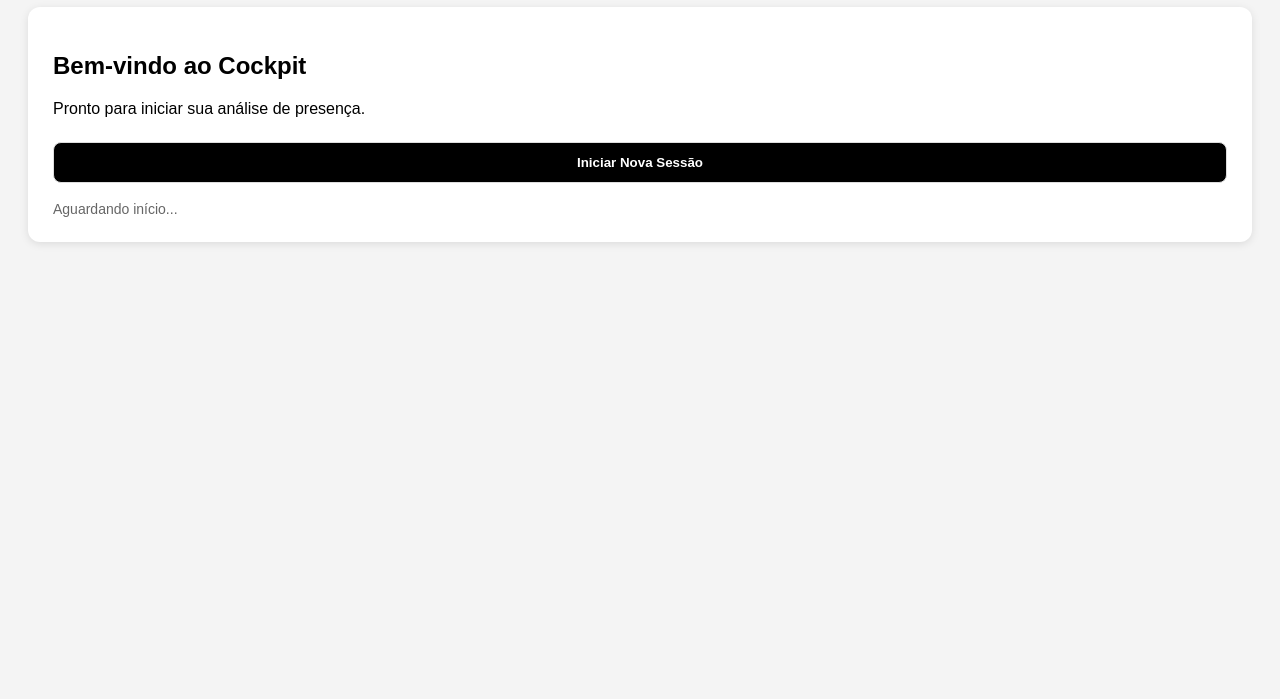
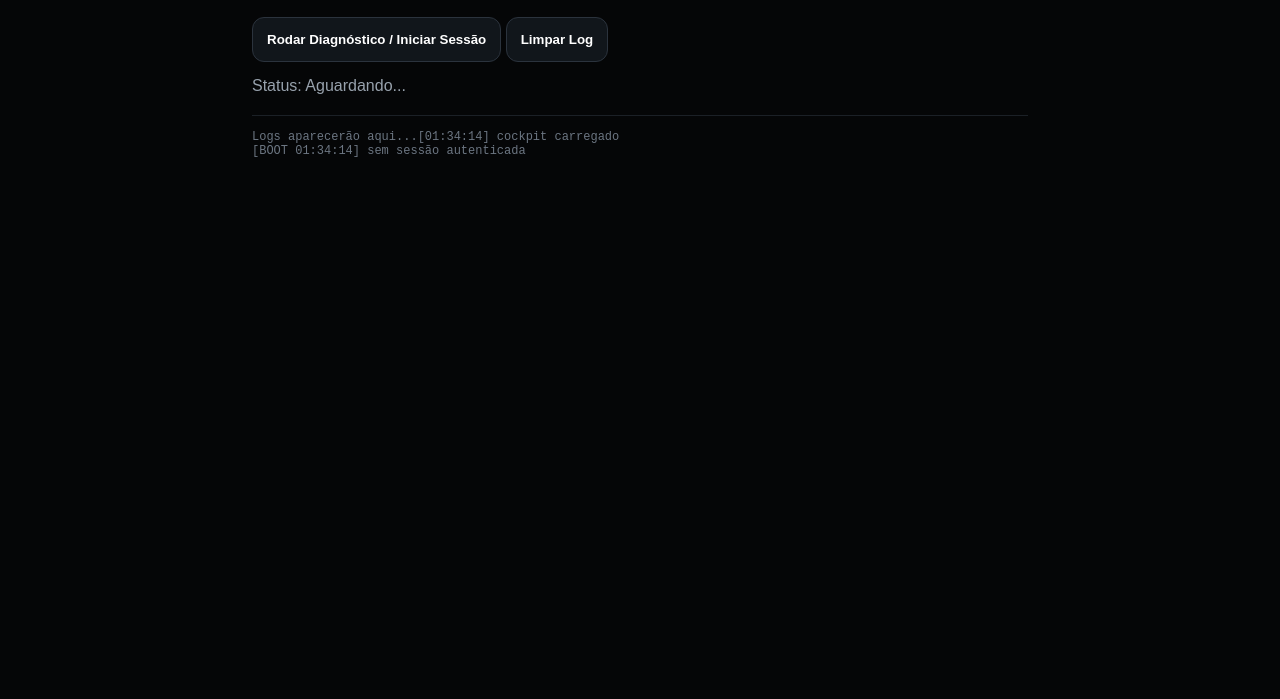
Before and after one commit to paulorobertoxavierjunior-create/elayon-avaliacao, a plain HTML site: page index.html in a window 1280 px wide. Shown: the part 101-800 px from the top of the page. Drawn offline with nearby package versions, Linux system fonts and the light colour scheme.

Commit message:
Atualizar o index.html

```diff
--- a/index.html
+++ b/index.html
@@ -1,50 +1,120 @@
 <!DOCTYPE html>
 <html lang="pt-BR">
 <head>
-    <meta charset="UTF-8">
-    <title>Elayon - Cockpit</title>
-    <style>
-        /* Estilo básico para não ficar feio */
-        body { font-family: Arial, sans-serif; background: #f4f4f4; padding: 20px; }
-       .tela { background: white; padding: 25px; margin: 15px 0; border-radius: 12px; box-shadow: 0 2px 8px rgba(0,0,0,0.1); }
-        input, button { padding: 12px; margin: 8px 0; width: 100%; border-radius: 8px; border: 1px solid #ddd; }
-        button { background: #000; color: #fff; font-weight: bold; cursor: pointer; }
-       .status { color: #666; font-size: 14px; margin-top: 10px; }
-    </style>
+  <meta charset="UTF-8" />
+  <meta name="viewport" content="width=device-width, initial-scale=1.0" />
+  <title>Sistemas Elayon • PRESENÇA</title>
+
+  <style>
+    :root {
+      --bg: #050607;
+      --panel: #0b0d0f;
+      --panel-2: #11161b;
+      --ink: #f4f6f8;
+      --muted: #98a2ad;
+      --line: #1b2026;
+      --soft: #d7dee8;
+    }
+
+    * { box-sizing: border-box; }
+
+    html, body {
+      margin: 0;
+      padding: 0;
+      width: 100%;
+      min-height: 100%;
+      background: var(--bg);
+      color: var(--ink);
+      font-family: Arial, Helvetica, sans-serif;
+    }
+
+    body {
+      display: flex;
+      justify-content: center;
+    }
+
+    .shell {
+      width: 100%;
+      max-width: 820px;
+      min-height: 100dvh;
+      padding: 28px 22px 34px;
+    }
+
+    .acao {
+      margin-top: 10px;
+      padding: 14px;
+      border-radius: 12px;
+      border: 1px solid #2b333d;
+      background: #11161b;
+      color: #fff;
+      cursor: pointer;
+      font-weight: bold;
+    }
+
+    #logTech {
+      margin-top: 20px;
+      white-space: pre-wrap;
+      font-size: 12px;
+      color: #6c7682;
+      border-top: 1px solid #1b2026;
+      padding-top: 14px;
+      min-height: 80px;
+    }
+
+    /* Esconde as outras telas mas deixa elas existirem */
+    .tela { display: none; }
+  </style>
 </head>
+
 <body>
+  <main class="shell">
 
-    <h1>Sistemas Elayon • PRESENÇA</h1>
+    <!-- ============================================== -->
+    <!-- ✅ TELA INTRO (A QUE VOCÊ VÊ) -->
+    <!-- ============================================== -->
+    <div id="telaIntro">
+      <h1>Sistemas Elayon • PRESENÇA</h1>
 
-    <!-- 👇 ELEMENTOS COM OS IDS QUE FALTAVAM 👇 -->
+      <button id="btnIniciar" class="acao">
+        Rodar Diagnóstico / Iniciar Sessão
+      </button>
 
-    <div id="telaintro" class="tela">
-        <h2>Bem-vindo ao Cockpit</h2>
-        <p>Pronto para iniciar sua análise de presença.</p>
-        <button id="btnIniciar">Iniciar Nova Sessão</button>
-        <div id="statusIntro" class="status">Aguardando início...</div>
+      <button class="acao" onclick="document.getElementById('logTech').textContent = ''">
+        Limpar Log
+      </button>
+
+      <div id="statusIntro" style="margin-top: 15px; color: #98a2ad;">Status: Aguardando...</div>
+      <pre id="logTech">Logs aparecerão aqui...</pre>
     </div>
 
-    <div id="telaSessao" class="tela" style="display:none;">
-        <label>Tema da Sessão:</label>
-        <input type="text" id="inpTema" placeholder="Digite o tema">
-
-        <label>Contexto:</label>
-        <input type="text" id="inpContexto" placeholder="Descreva o contexto">
-
-        <button id="btnNovaSessao">Começar Captura</button>
-        <div id="statusSessao" class="status">Status: Pronto</div>
-        <div id="textoVivo" class="status">Texto aparecerá aqui em tempo real...</div>
+    <!-- ============================================== -->
+    <!-- ✅ TELA SESSAO (OCULTA, MAS EXISTE) -->
+    <!-- ============================================== -->
+    <div id="telaSessao" class="tela">
+      <input type="text" id="inpTema" placeholder="Tema" style="display:none;">
+      <input type="text" id="inpContexto" placeholder="Contexto" style="display:none;">
+      <div id="statusSessao"></div>
+      <div id="textoVivo"></div>
+      <button id="btnNovaSessao" style="display:none;"></button>
     </div>
 
-    <div id="telaFinal" class="tela" style="display:none;">
-        <h2>Relatório Final</h2>
-        <div id="relatorioFinal">
-            <!-- O resultado vai aparecer aqui -->
-            Análise concluída. Resultados abaixo.
-        </div>
-        <button id="btnGerarPdf">Baixar Relatório em PDF</button>
+    <!-- ============================================== -->
+    <!-- ✅ TELA FINAL (OCULTA, MAS EXISTE) -->
+    <!-- ============================================== -->
+    <div id="telaFinal" class="tela">
+      <div id="relatorioFinal"></div>
+      <button id="btnGerarPdf" style="display:none;"></button>
     </div>
+
+  </main>
+
+  <!-- ORDEM CORRETA DOS SCRIPTS -->
+  <script src="https://cdn.jsdelivr.net/npm/@supabase/supabase-js@2"></script>
+  <script src="boot-auth.js"></script>
+  <script src="tunnel.js"></script>
+  <script src="teste-runner.js"></script>
+  <script src="memoria.js"></script>
+  <script src="cockpit.js"></script> <!-- 👈 O cockpit que você mandou -->
 
 </body>
 </html>
```
